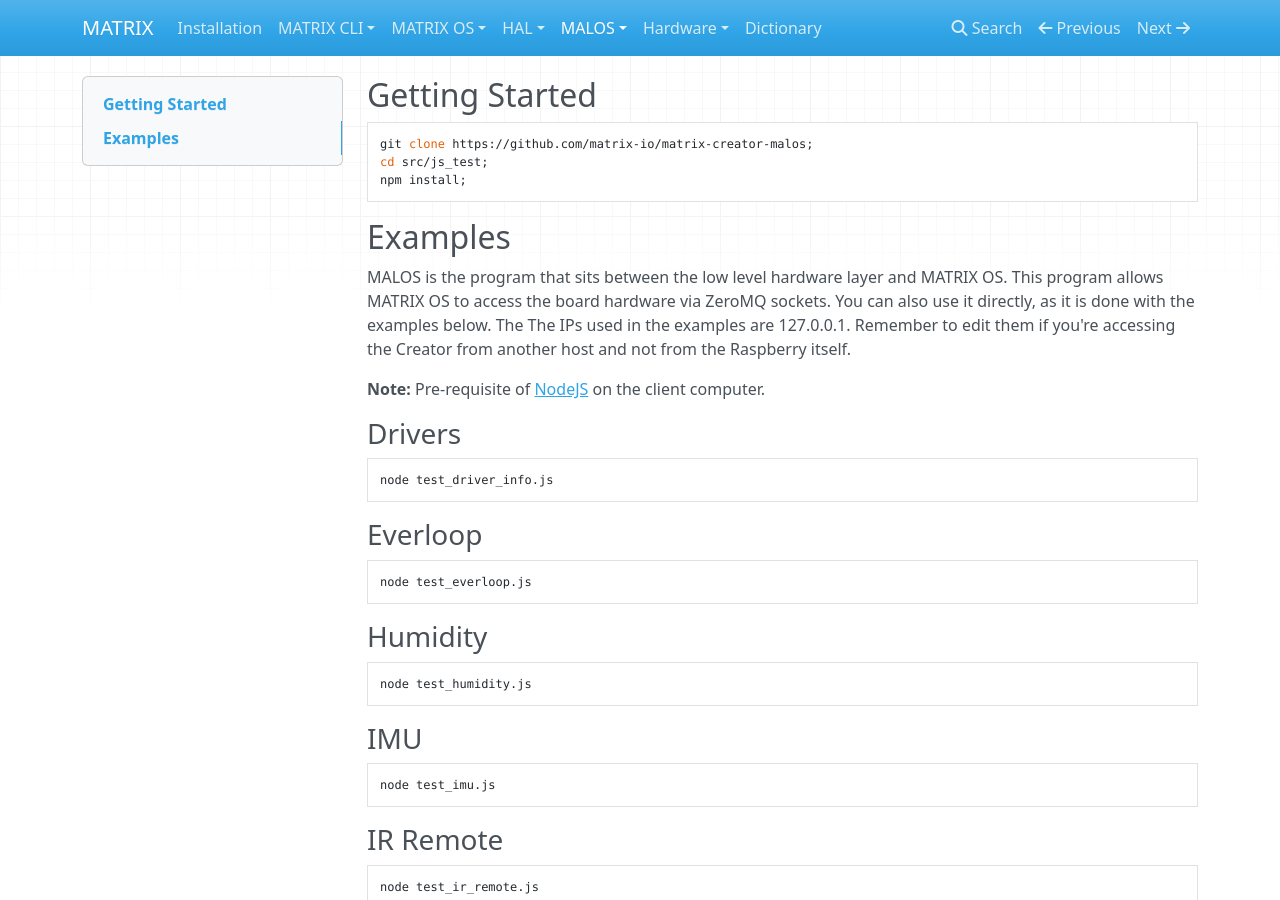
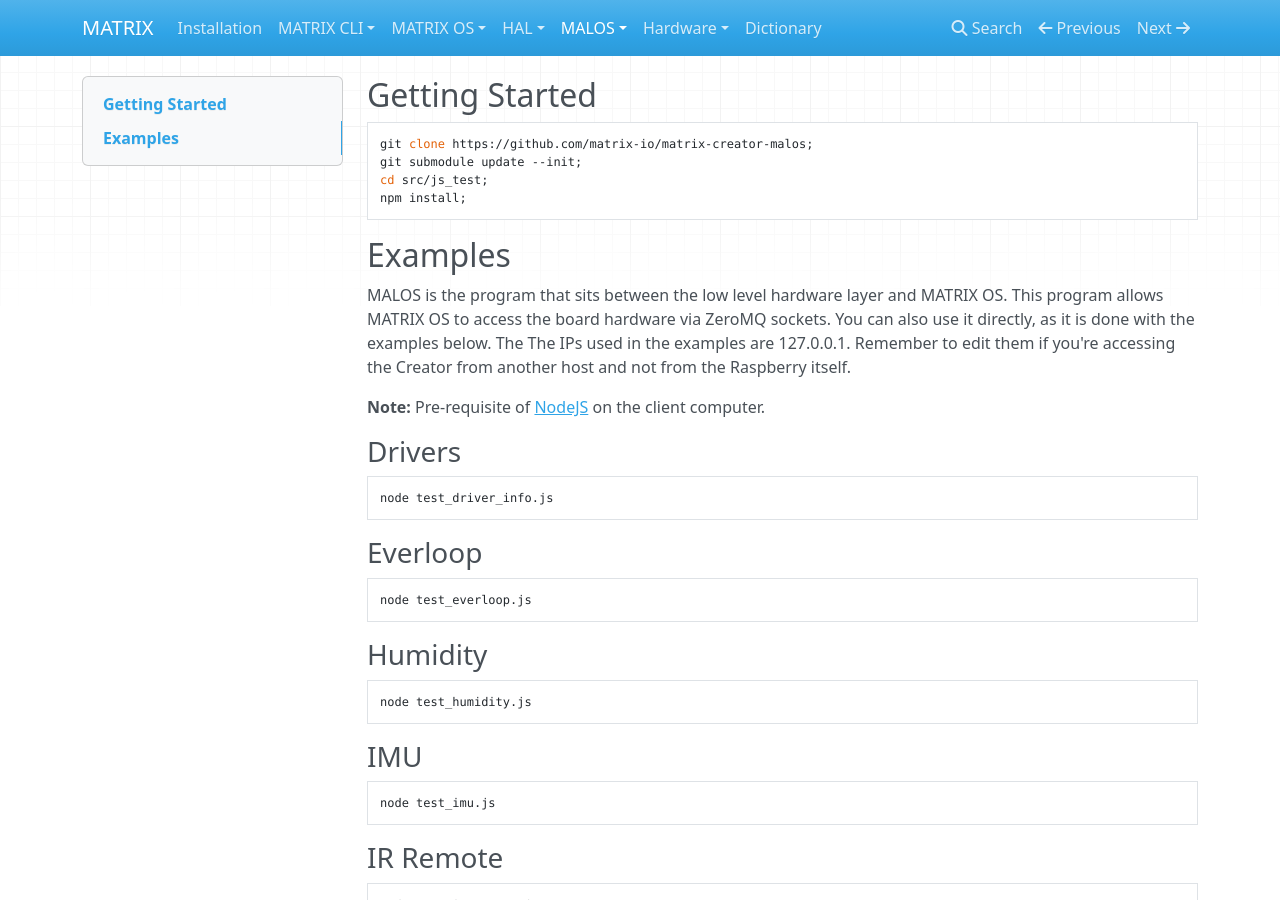
Before and after one commit to matrix-io/matrix-documentation, an MkDocs documentation site: the page built from docs/MALOS/example.md, in a window 1280 px wide and 900 px high. Built offline with MkDocs 1.6.1, drawn with Linux system fonts in a browser that asks for light colours; nearby versions of some CDN libraries; old or Windows-style settings are respelled for this version of MkDocs.

Commit message:
Fix on MALOS documentation for examples.
Added submodule initialization.

````diff
--- a/docs/MALOS/example.md
+++ b/docs/MALOS/example.md
@@ -1,6 +1,7 @@
 ## Getting Started
 ```
 git clone https://github.com/matrix-io/matrix-creator-malos;
+git submodule update --init;
 cd src/js_test;
 npm install;
 ```
````
